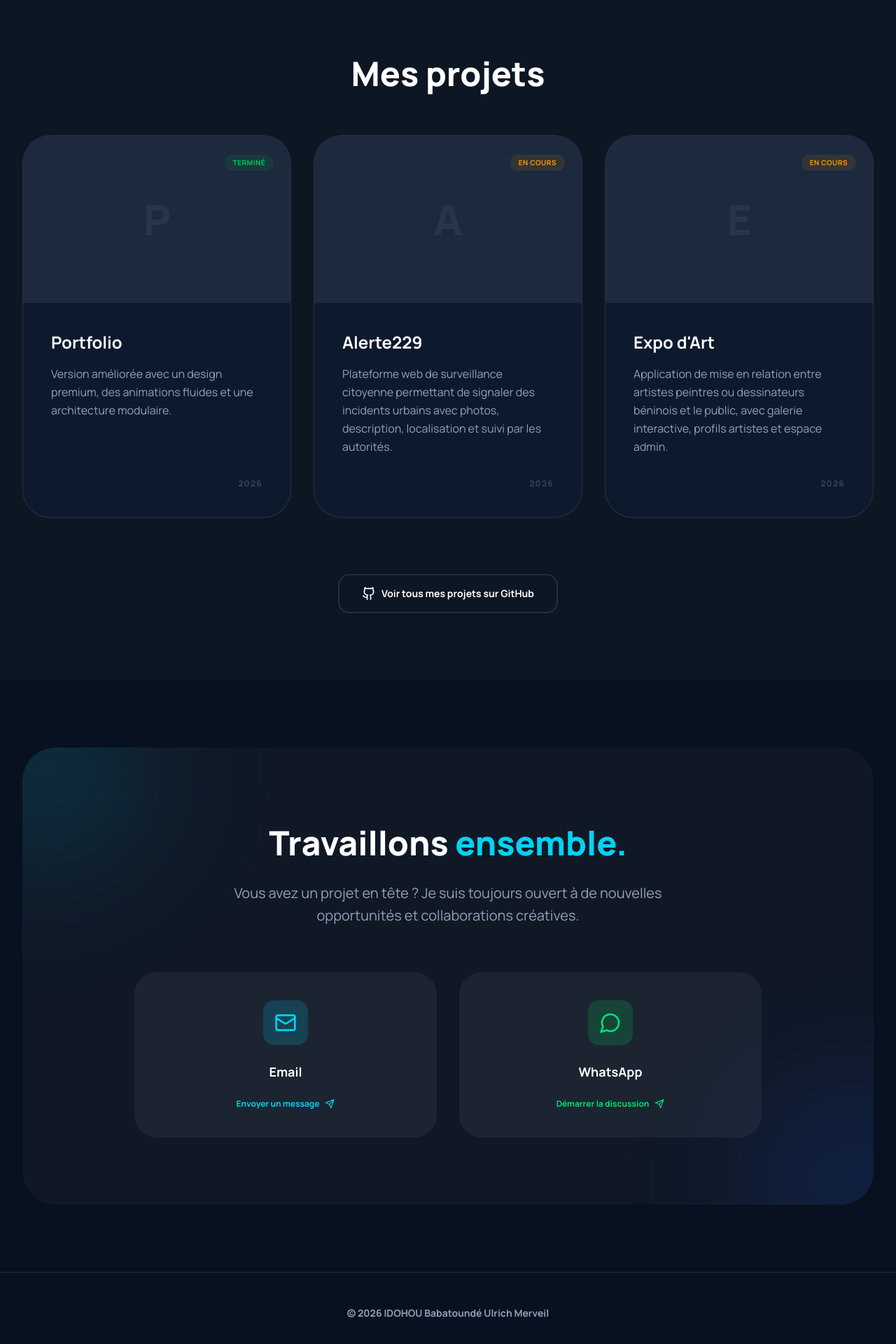
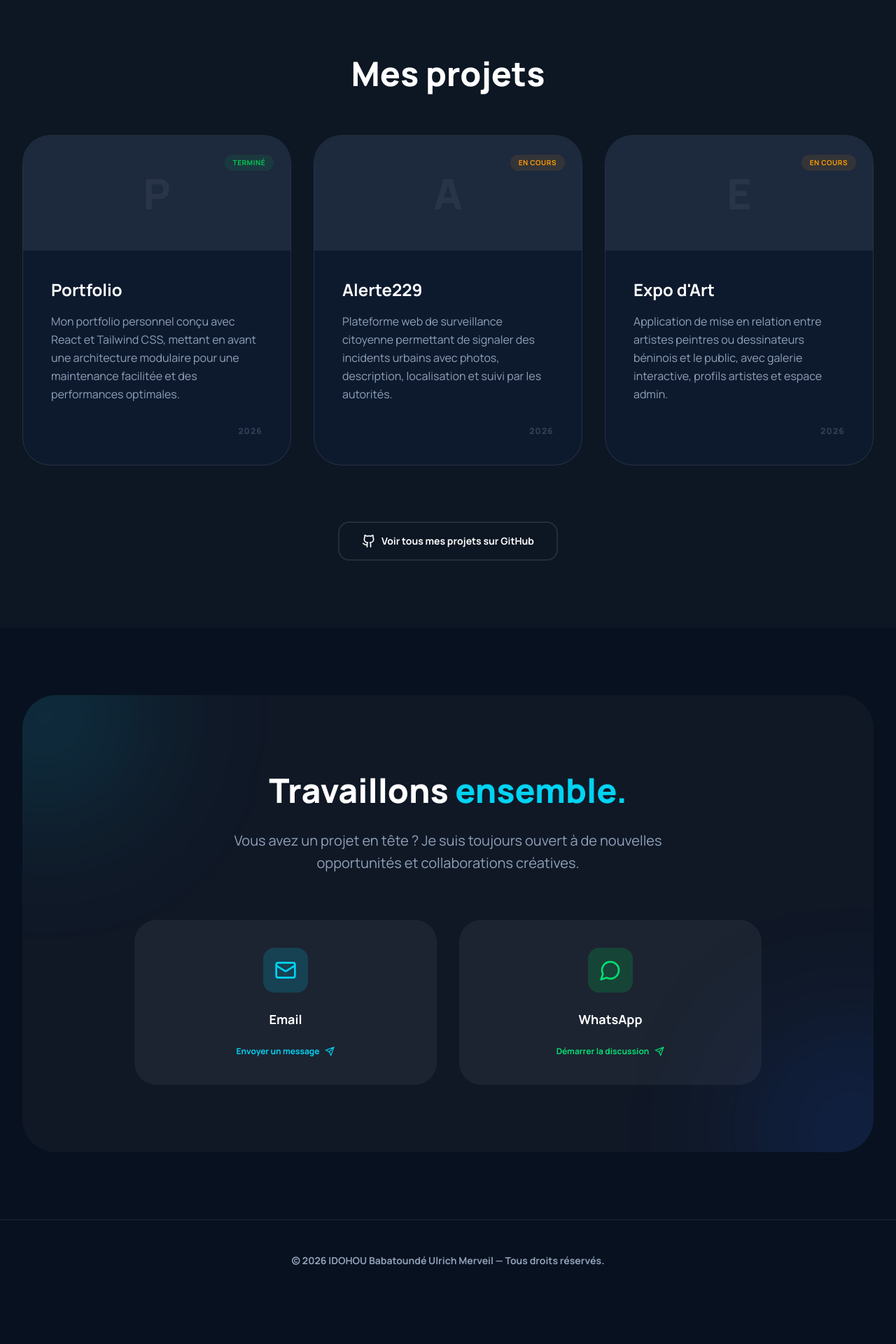
Before and after one commit to projet-sit/portfolio-personel, a React (Vite) app: page / in a window 1280 px wide. Shown: the part 2741-4661 px from the top of the page at 70% size. After the commit the page ends 4600 px from the top, so only its background shows below. Built offline with nearby package versions, Linux system fonts and the light colour scheme.

Commit message:
style: reduce project placeholder height, update project description, and add copyright footer

```diff
--- a/src/App.jsx
+++ b/src/App.jsx
@@ -30,7 +30,7 @@ function App() {
         <div className="mx-auto max-w-7xl px-4 sm:px-6 lg:px-8">
           <div className="flex flex-col items-center justify-center gap-4">
             <p className="text-sm font-bold text-slate-400 dark:text-slate-400">
-              © {new Date().getFullYear()} {profile.name}
+              © {new Date().getFullYear()} {profile.name} — Tous droits réservés.
             </p>
           </div>
         </div>
--- a/src/components/Projects.jsx
+++ b/src/components/Projects.jsx
@@ -21,7 +21,7 @@ export default function Projects() {
               viewport={{ once: true }}
               className="group flex flex-col overflow-hidden rounded-[2.5rem] border border-slate-200 bg-slate-50 transition-all hover:border-cyan-500/50 hover:shadow-2xl hover:shadow-cyan-500/10 dark:border-white/10 dark:bg-[#0d1a2e]"
             >
-              <div className="relative aspect-[16/10] overflow-hidden bg-slate-200 dark:bg-slate-800">
+              <div className="relative aspect-[21/9] overflow-hidden bg-slate-200 dark:bg-slate-800">
                 <div className="absolute inset-0 bg-gradient-to-br from-cyan-500/20 to-blue-600/20 opacity-0 transition-opacity group-hover:opacity-100" />
                 <div className="flex h-full items-center justify-center text-slate-400 transition-transform duration-500 group-hover:scale-110">
                    <span className="text-6xl font-black opacity-10">{project.name.charAt(0)}</span>
--- a/src/data/portfolio.js
+++ b/src/data/portfolio.js
@@ -73,7 +73,7 @@ export const projects = [
   {
     name: "Portfolio",
     description:
-      "Version améliorée avec un design premium, des animations fluides et une architecture modulaire.",
+      "Mon portfolio personnel conçu avec React et Tailwind CSS, mettant en avant une architecture modulaire pour une maintenance facilitée et des performances optimales.",
     technologies: ["React", "Framer Motion", "Lucide React", "Tailwind CSS"],
     repository: "https://github.com/ulrich-idohou/portfolio-ulrich-idohou",
     status: "Terminé",
```
